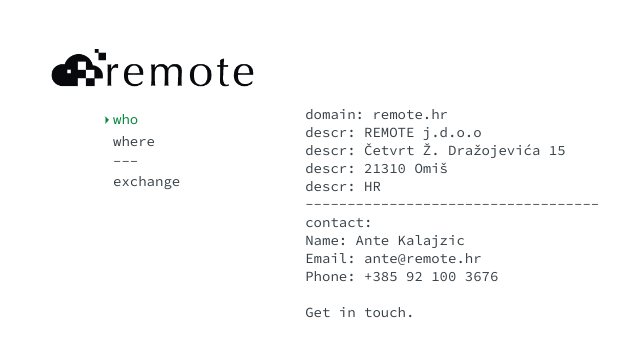
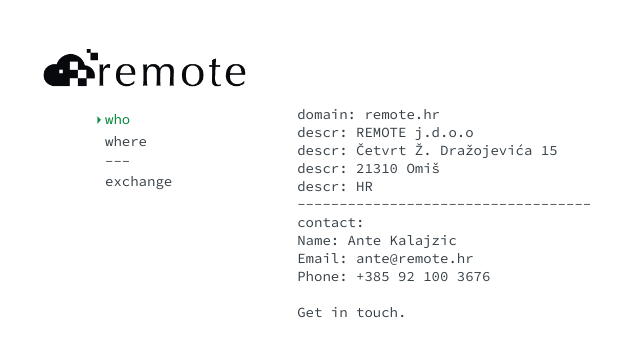
Before and after one commit to akalajzi/svelte-remote, a Svelte app: page / in a window 1280 px wide. Shown: the top 356 px of the page, without its empty margins (207-847 px from the left). Built offline with nearby package versions, Linux system fonts and the light colour scheme.

Commit message:
fix positioning on full screen

```diff
--- a/public/global.css
+++ b/public/global.css
@@ -2,9 +2,11 @@
   position: relative;
   width: 100%;
   height: 100%;
+  margin: 0px;
 }
 
 body {
+  height: auto;
   color: #374047;
   font-family: "Source Code Pro", monospace;
   font-size: 14px;
```
